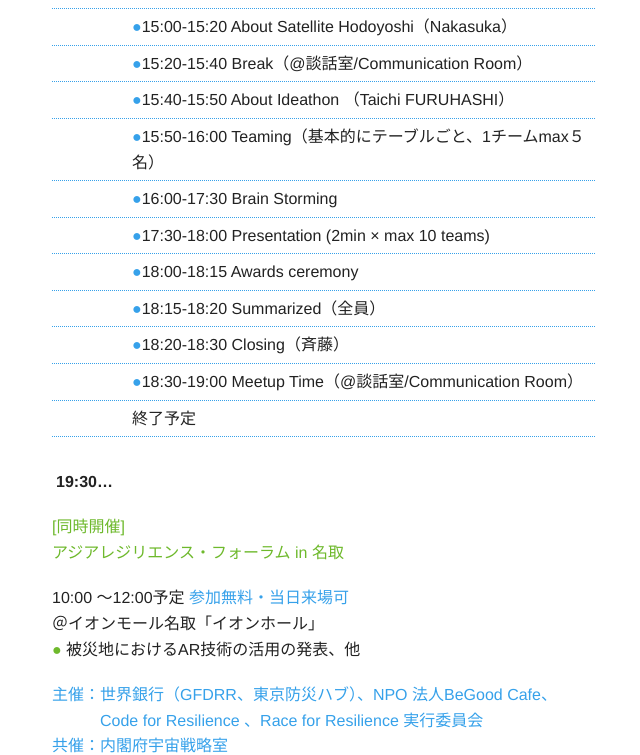
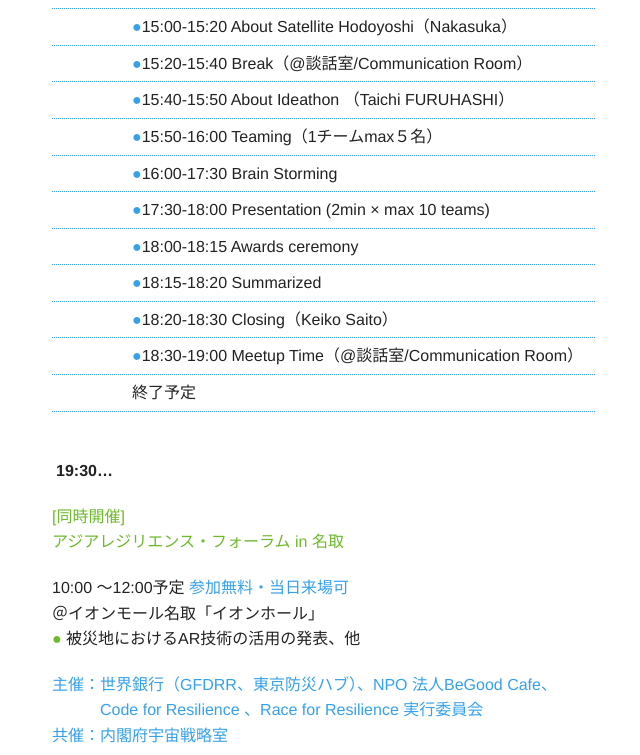
Before and after one commit to RaceForResilience/www_resilienceforum_asia, a plain HTML site: page index.html in a window 1280 px wide. Shown: the part 1884-2639 px from the top of the page, without its empty margins (108-748 px from the left). Drawn offline with nearby package versions, Linux system fonts and the light colour scheme.

Commit message:
15日 スケジュール詳細追加
15日 スケジュール詳細追加

```diff
--- a/index.html
+++ b/index.html
@@ -150,7 +150,7 @@ Race/Code for Resilience で生み出された防災・減災アプリ紹介(7mi
 
 <dd><span class="color-wb">●</span>15:40-15:50 About Ideathon （Taichi FURUHASHI）</dd>
 	<dt>&nbsp;</dt>
-<dd><span class="color-wb">●</span>15:50-16:00 Teaming（基本的にテーブルごと、1チームmax５名）</dd>
+<dd><span class="color-wb">●</span>15:50-16:00 Teaming（1チームmax５名）</dd>
 	<dt>&nbsp;</dt>
 <dd><span class="color-wb">●</span>16:00-17:30 Brain Storming</dd>
 	<dt>&nbsp;</dt>
@@ -160,9 +160,9 @@ Race/Code for Resilience で生み出された防災・減災アプリ紹介(7mi
 <dd><span class="color-wb">●</span>18:00-18:15 Awards ceremony</dd>
 	<dt>&nbsp;</dt>
 
-<dd><span class="color-wb">●</span>18:15-18:20 Summarized（全員）</dd>
+<dd><span class="color-wb">●</span>18:15-18:20 Summarized</dd>
 	<dt>&nbsp;</dt>
-<dd><span class="color-wb">●</span>18:20-18:30 Closing（斉藤）</dd>
+<dd><span class="color-wb">●</span>18:20-18:30 Closing（Keiko Saito）</dd>
 	<dt>&nbsp;</dt>
 
 <dd><span class="color-wb">●</span>18:30-19:00 Meetup Time（@談話室/Communication Room）</dd>
```
